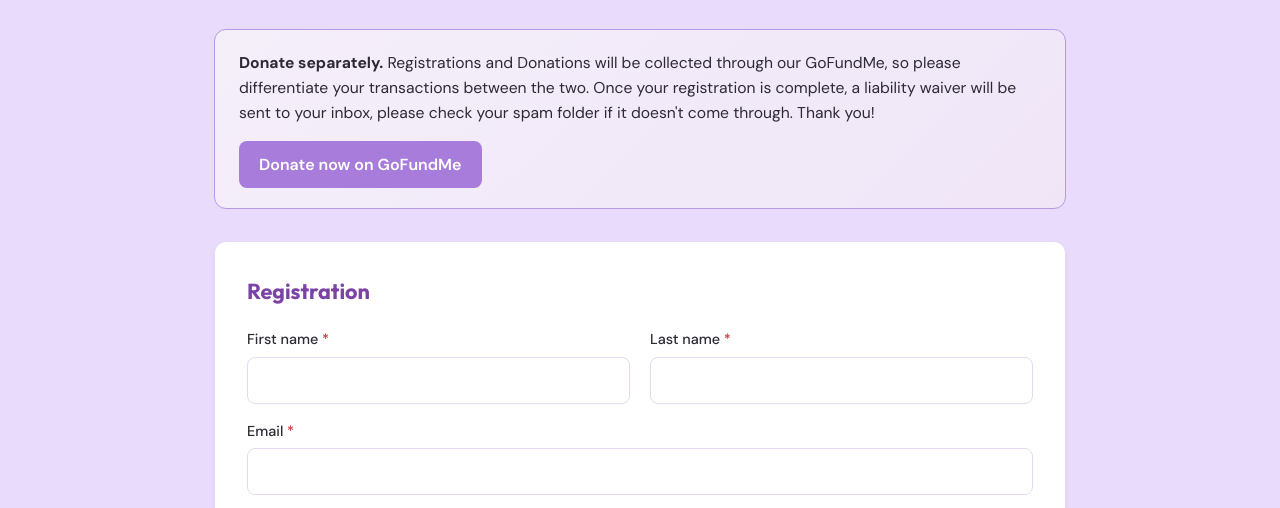
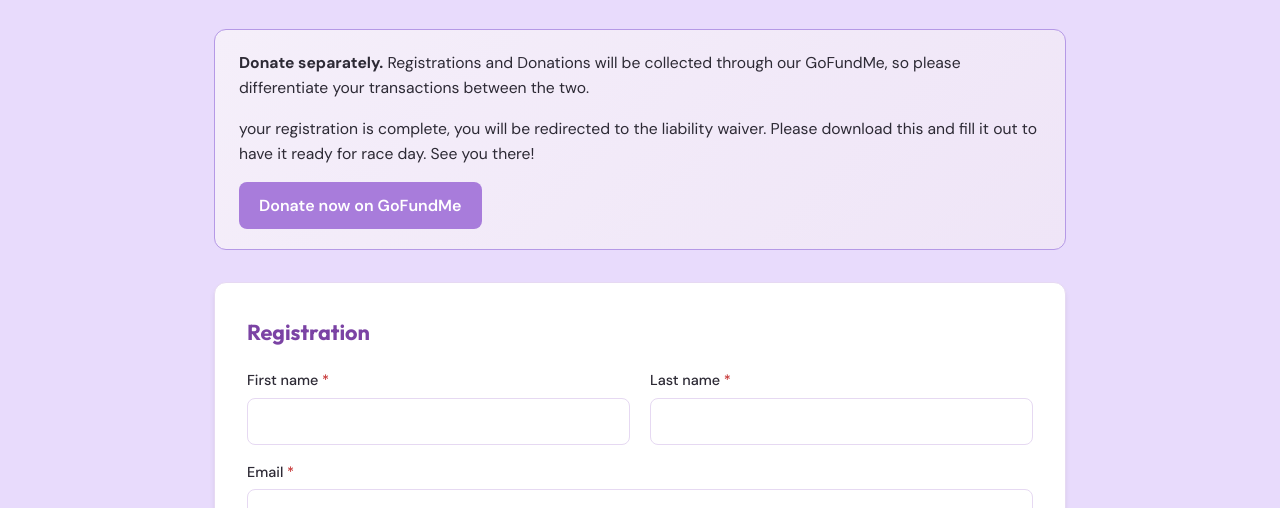
Before and after one commit to aidan0neil/theneurowavesprojecct, a website: page public/5k.html in a window 1280 px wide. Shown: the part 281-789 px from the top of the page. Drawn offline with Linux system fonts and the light colour scheme.

Commit message:
final touches - LET ME BE FREE

```diff
--- a/public/5k.html
+++ b/public/5k.html
@@ -32,8 +32,8 @@
 
     <div class="donation-callout">
       <p>
-        <strong>Donate separately.</strong> Registrations and Donations will be collected through our GoFundMe, so please differentiate your transactions between the two. Once your registration is complete, a liability waiver will be sent to your inbox, please check your spam folder if it doesn't come through. Thank you!
-      </p>
+        <strong>Donate separately.</strong> Registrations and Donations will be collected through our GoFundMe, so please differentiate your transactions between the two.</p>
+      <p> your registration is complete, you will be redirected to the liability waiver. Please download this and fill it out to have it ready for race day. See you there!</p>
       <a href="https://www.gofundme.com/f/running-for-epilepsy-awareness?aiCoach=true" class="btn-donate" target="_blank" rel="noopener noreferrer">Donate now on GoFundMe</a>
     </div>
 
```
Also changed, not shown: public/half-marathon.html (+2 -1 lines), public/marathon.html (+2 -2 lines).
